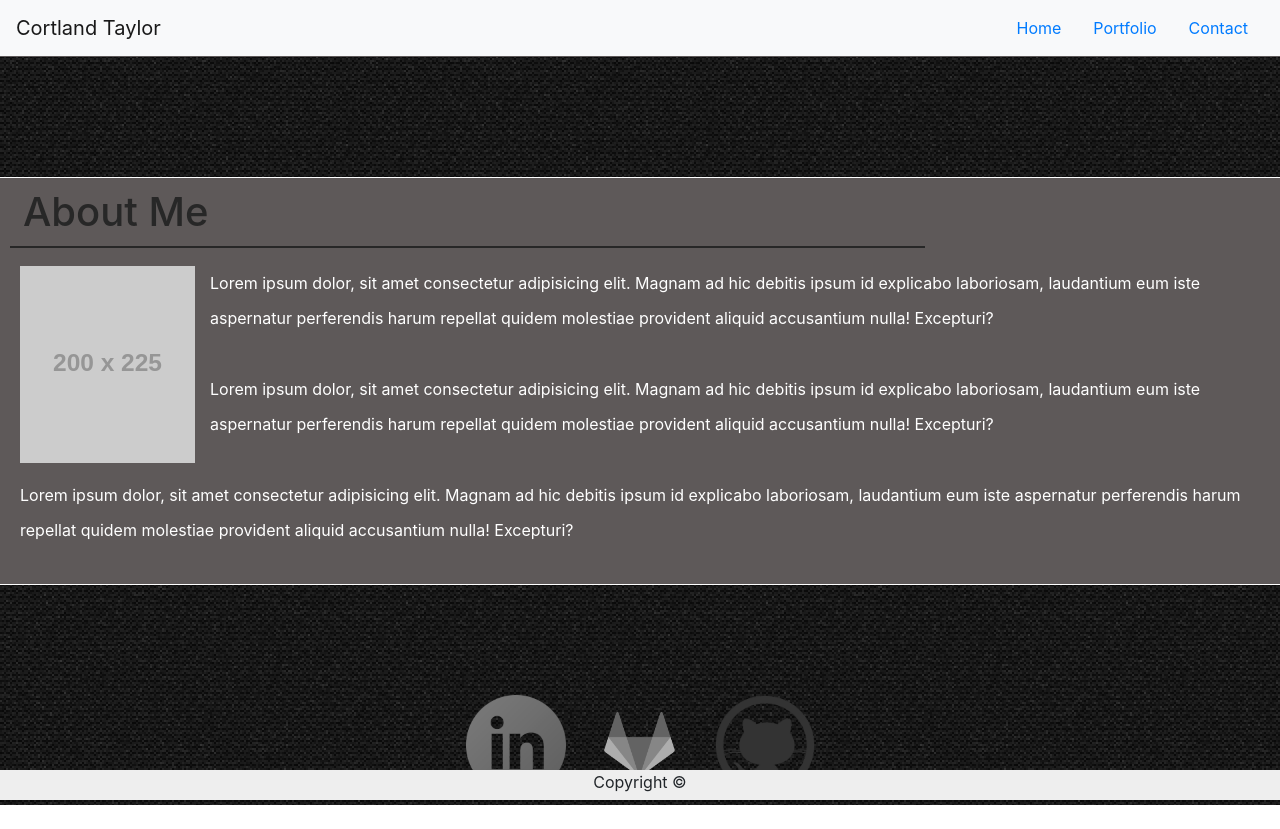
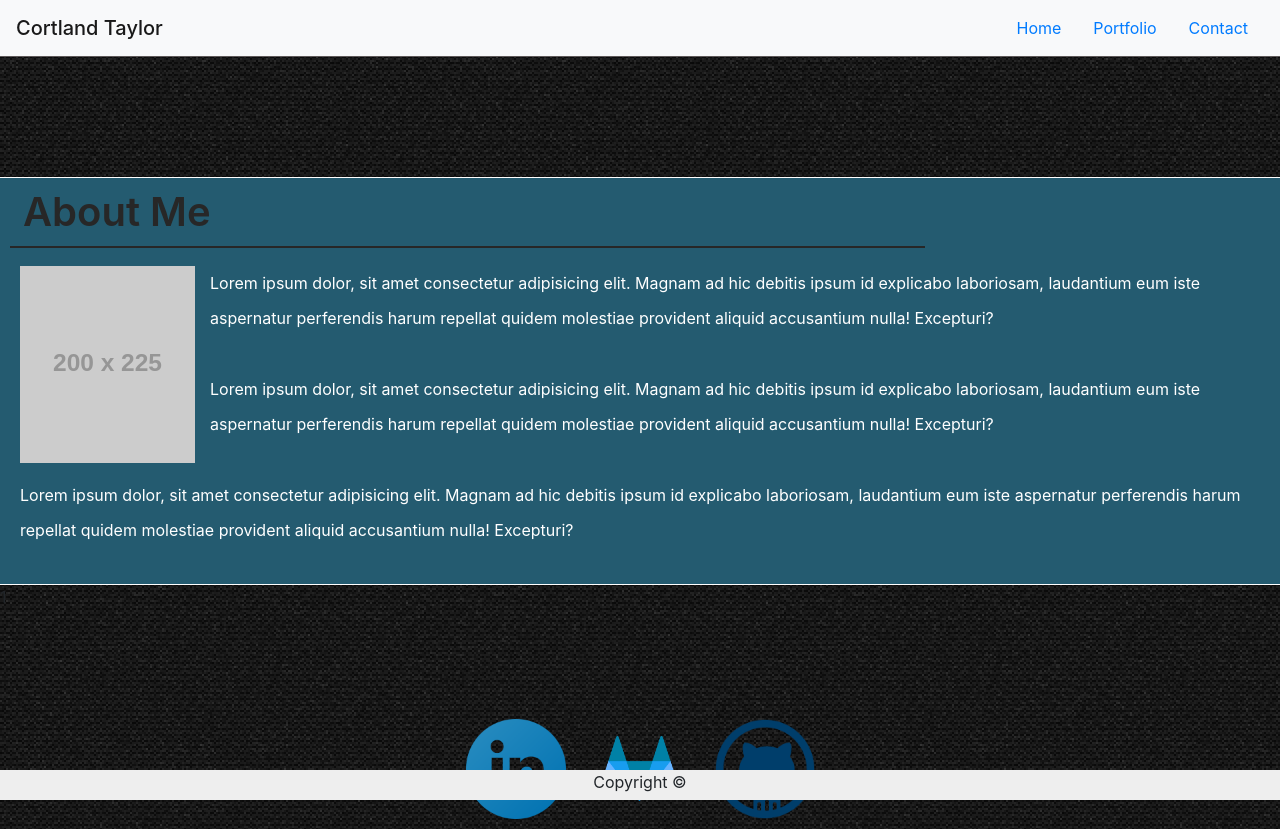
Before and after one commit to cortlandt1/Basic-Portfolio-2, a plain HTML site: page index.html in a window 1280 px wide. Before the commit the page ends 805 px from the top, so only its background shows below. Drawn offline with nearby package versions, Linux system fonts and the light colour scheme; placeholder pictures from the web are drawn by us.

Commit message:
changed color theme, likely to be changed again

```diff
--- a/index.html
+++ b/index.html
@@ -50,11 +50,11 @@
         </div>
 
         <div class="row">
-            <div class="col-md-12">
+            1<div class="col-md-12">
                 <div class="logo_container">
                  <a href="#"><img class="logo_1" src="../Basic-Portfolio-2/Assets/linkedin_logo_round.png" alt=""></a>
-                 <a href="#"><img class="logo_2" src="../Basic-Portfolio-2/Assets/gitlab_logo.png" alt=""></a>
-                 <a href="#"><img class="logo_3" src="../Basic-Portfolio-2/Assets/Github_logo.png" alt=""></a>
+                 <a href="#"><img class="logo_2 logo-2" src="../Basic-Portfolio-2/Assets/gitlab_logo.png" alt=""></a>
+                 <a href="#"><img class="logo_3" src="../Basic-Portfolio-2/Assets/github_logo_2.png" alt=""></a>
                 </div>
             </div>
         </div>
--- a/style.css
+++ b/style.css
@@ -32,13 +32,17 @@ body {
     border-bottom: 1px solid #5e5959;
 }
 
+.navbar-brand {
+    font-weight: 500;
+}
+
 .main-container {
     margin-top: 120px;
 
 }
 
 .content-box {
-    background-color: #5e5959;
+    background-color: #245b70;
     margin: auto;
     width: 100%;
     padding: 10px;
@@ -58,6 +62,7 @@ body {
 
 .header {
     color: rgb(39, 39, 39);
+    font-weight: 600;
     border-bottom: 2px solid rgb(39, 39, 39);
     max-width: 915px;
     padding-bottom: 10px;
@@ -77,15 +82,17 @@ body {
 }
 
 .logo_1 {
-    filter: grayscale(100%);
+    /* filter: grayscale(100%); */
     display: inline-block;
     margin: 10px;
     max-width: 100px;
     max-height: 100px;
 }
 
+
 .logo_2 {
-    filter: grayscale(100%);
+    filter: hue-rotate(-176deg);
+    /* filter: grayscale(100%); */
     display: inline-block;
     margin: 10px;
     max-width: 100px;
@@ -93,7 +100,8 @@ body {
 }
 
 .logo_3 {
-    filter: grayscale(100%);
+    filter: hue-rotate(-102deg);
+    /* filter: grayscale(100%); */
     display: inline-block;
     margin: 10px;
     max-width: 100px;
```
Also changed, not shown: Assets/github_logo_2.png (added).
